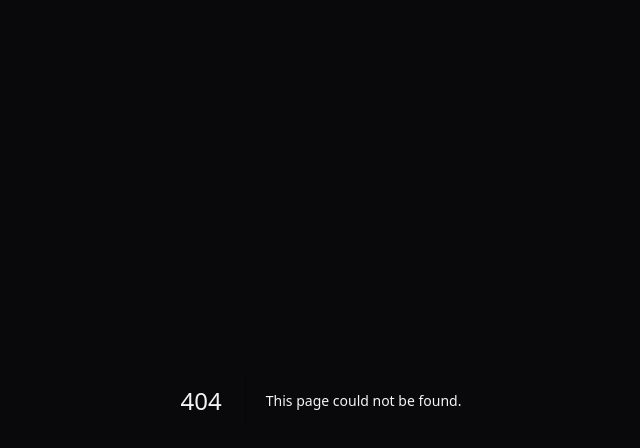
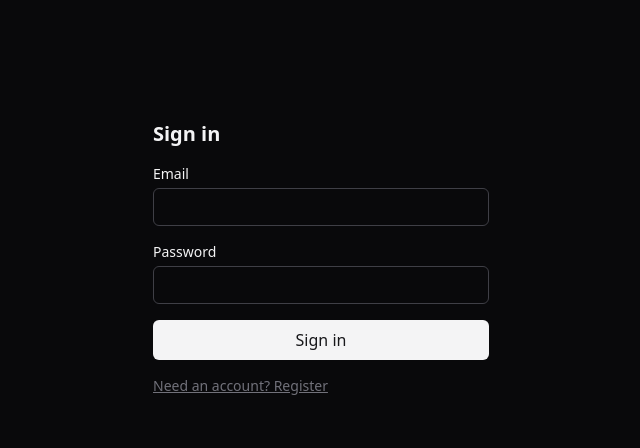
Before and after one commit to SerhiiMelnikov/rag-boilerplate, a Next.js app: page /login in a window 1280 px wide. Before the commit this address had no page. Shown: the top 448 px of the page, without its empty margins (319-959 px from the left). Built offline with nearby package versions, Linux system fonts and the light colour scheme.

Commit message:
feat: add login and register pages

```diff
--- /dev/null
+++ b/src/app/login/page.tsx
@@ -0,0 +1,4 @@
+import { AuthForm } from "@/components/auth-form";
+export default function LoginPage() {
+  return <AuthForm mode="login" />;
+}
--- /dev/null
+++ b/src/app/register/page.tsx
@@ -0,0 +1,4 @@
+import { AuthForm } from "@/components/auth-form";
+export default function RegisterPage() {
+  return <AuthForm mode="register" />;
+}
--- /dev/null
+++ b/src/components/auth-form.tsx
@@ -0,0 +1,72 @@
+"use client";
+
+import { useState } from "react";
+import { useRouter } from "next/navigation";
+import { signIn } from "next-auth/react";
+
+// Shared email/password form for login and register.
+export function AuthForm({ mode }: { mode: "login" | "register" }) {
+  const router = useRouter();
+  const [email, setEmail] = useState("");
+  const [password, setPassword] = useState("");
+  const [error, setError] = useState<string | null>(null);
+  const [pending, setPending] = useState(false);
+
+  async function onSubmit(e: React.FormEvent) {
+    e.preventDefault();
+    setError(null);
+    setPending(true);
+    try {
+      if (mode === "register") {
+        const res = await fetch("/api/register", {
+          method: "POST",
+          headers: { "content-type": "application/json" },
+          body: JSON.stringify({ email, password }),
+        });
+        if (!res.ok) {
+          setError(res.status === 409 ? "Email already registered" : "Registration failed");
+          return;
+        }
+      }
+      const result = await signIn("credentials", { email, password, redirect: false });
+      if (!result?.ok) {
+        setError("Invalid email or password");
+        return;
+      }
+      router.push("/");
+    } finally {
+      setPending(false);
+    }
+  }
+
+  return (
+    <form onSubmit={onSubmit} className="mx-auto mt-24 flex w-full max-w-sm flex-col gap-4 p-6">
+      <h1 className="text-xl font-semibold">{mode === "login" ? "Sign in" : "Create account"}</h1>
+      {error && (
+        <p role="alert" className="rounded-md bg-red-100 px-3 py-2 text-sm text-red-800 dark:bg-red-950 dark:text-red-200">
+          {error}
+        </p>
+      )}
+      <label className="flex flex-col gap-1 text-sm">
+        Email
+        <input
+          type="email" required value={email} onChange={(e) => setEmail(e.target.value)}
+          className="rounded-md border border-zinc-300 bg-transparent px-3 py-2 dark:border-zinc-700"
+        />
+      </label>
+      <label className="flex flex-col gap-1 text-sm">
+        Password
+        <input
+          type="password" required minLength={8} value={password} onChange={(e) => setPassword(e.target.value)}
+          className="rounded-md border border-zinc-300 bg-transparent px-3 py-2 dark:border-zinc-700"
+        />
+      </label>
+      <button type="submit" disabled={pending} className="rounded-md bg-zinc-900 px-3 py-2 text-white disabled:opacity-50 dark:bg-zinc-100 dark:text-zinc-900">
+        {mode === "login" ? "Sign in" : "Create account"}
+      </button>
+      <a href={mode === "login" ? "/register" : "/login"} className="text-sm text-zinc-500 underline">
+        {mode === "login" ? "Need an account? Register" : "Have an account? Sign in"}
+      </a>
+    </form>
+  );
+}
```
Also changed, not shown: 1 other file (tests, documents, lock files or other folders).
